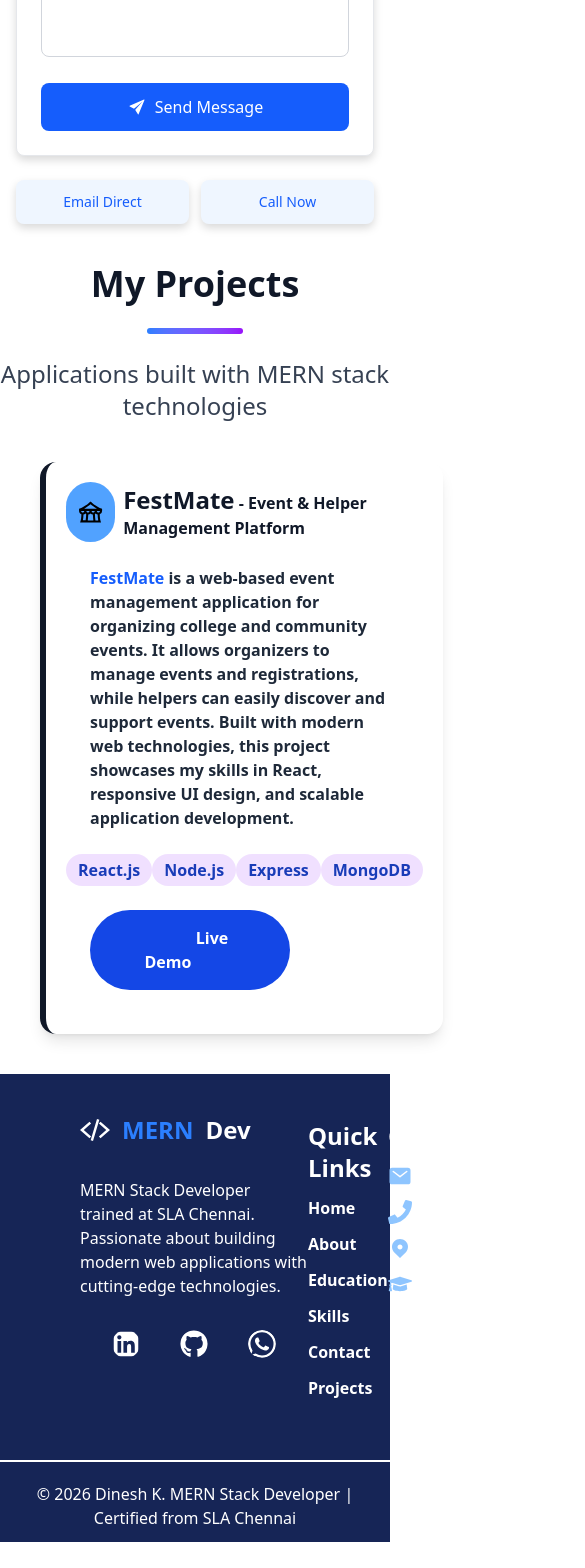
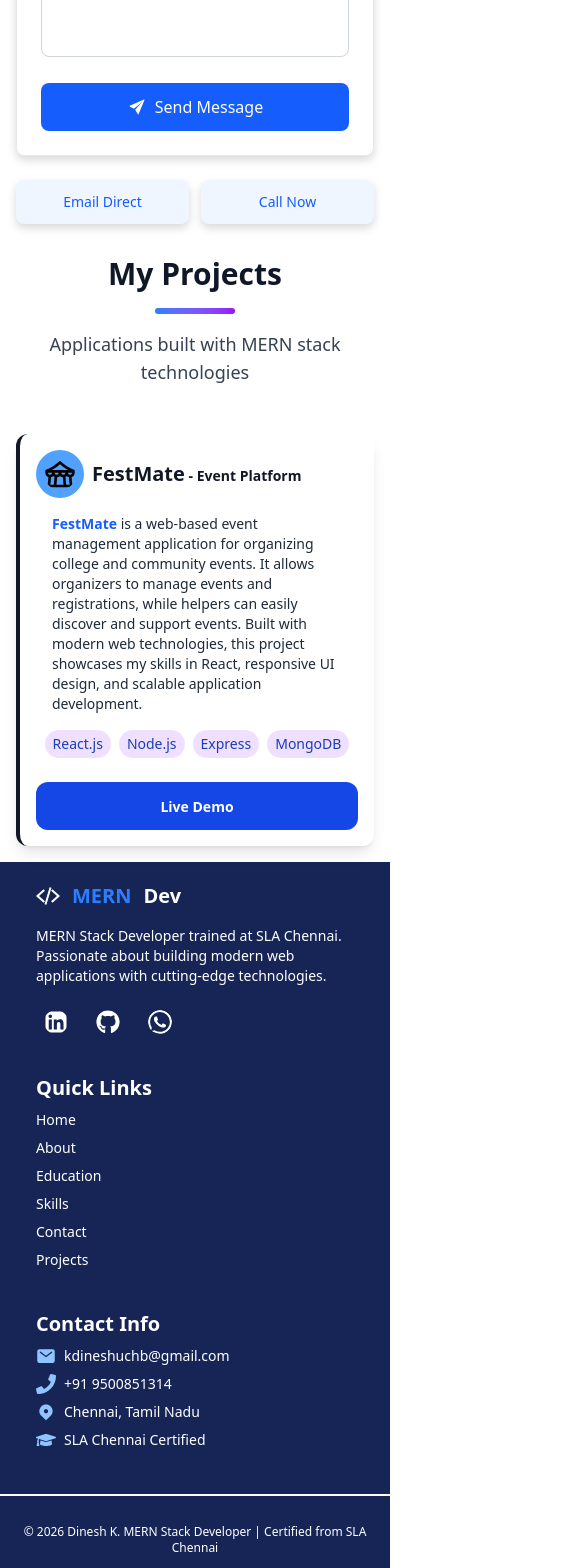
Before and after one commit to dineshk055/portfolio, a React (Vite) app: page / in a window 390 px wide. Shown: the part 7155-8723 px from the top of the page, 585 px wide, since content can reach past the window. Before the commit the page ends 8697 px from the top, so only its background shows below. Built offline with nearby package versions, Linux system fonts and the light colour scheme.

Commit message:
edited responsively

```diff
--- a/src/components/Footer.jsx
+++ b/src/components/Footer.jsx
@@ -8,43 +8,84 @@ const Footer = ({ scrollToSection, homeRef, aboutRef,educationRef,skillRef, cont
   return (
     <>
       <div className='bg-blue-950'>
-        <div className='flex justify-between items-baseline p-10'>
-          <div className='w-100 ml-10 '>  {/* for left side footer content*/}
-            <h1 className='flex items-center gap-3 text-2xl font-extrabold text-white'><span><IoCodeSlashSharp className='text-3xl  text-white' /></span><span className='text-blue-500 '>MERN</span> Dev</h1>
-            <h2 className='text-white sm:font-semibold pt-8 '>MERN Stack Developer trained at SLA Chennai. Passionate about building modern web applications with cutting-edge technologies.</h2>
-            <div className='flex gap-4 text-2xl m-5 text-white'>
-              <a href="http://www.linkedin.com/in/dinesh-k-k5" target='_blank' rel="noopener noreferrer"><FaLinkedin className='hover:bg-black/50 bg-transparent p-3 rounded-full  w-13 h-13 duration-300 hover:-translate-y-2'/></a>
-              <a href="https://github.com/dineshk055/FestMate" target='_blank' rel="noopener noreferrer"><FaGithub  className='hover:bg-black/50 bg-transparent p-3 rounded-full  w-13 h-13 duration-300 hover:-translate-y-2' /></a>
-              <a href="https://wa.me/919500851314?text=Hi%20Dinesh" target="_blank" rel="noopener noreferrer"><BsWhatsapp  className='hover:bg-black/50 bg-transparent p-3 rounded-full  w-13 h-13 duration-300 hover:-translate-y-2'/></a>
+        {/* Main footer container - responsive flex layout */}
+        <div className='flex flex-col lg:flex-row justify-between items-baseline p-5 md:p-10 gap-8 lg:gap-0'>
+          {/* Left section */}
+          <div className='w-full lg:w-1/3 ml-0 lg:ml-10 px-4 lg:px-0'>
+            <h1 className='flex items-center gap-3 text-xl md:text-2xl font-extrabold text-white'>
+              <span><IoCodeSlashSharp className='text-2xl md:text-3xl text-white' /></span>
+              <span className='text-blue-500'>MERN</span> Dev
+            </h1>
+            <h2 className='text-white font-medium md:font-semibold pt-4 md:pt-8 text-sm md:text-base'>
+              MERN Stack Developer trained at SLA Chennai. Passionate about building modern web applications with cutting-edge technologies.
+            </h2>
+            <div className='flex gap-3 md:gap-4 text-xl md:text-2xl mt-4 md:m-5 text-white'>
+              <a href="http://www.linkedin.com/in/dinesh-k-k5" target='_blank' rel="noopener noreferrer">
+                <FaLinkedin className='hover:bg-black/50 bg-transparent p-2 md:p-3 rounded-full w-10 h-10 md:w-13 md:h-13 duration-300 hover:-translate-y-1 md:hover:-translate-y-2'/>
+              </a>
+              <a href="https://github.com/dineshk055/FestMate" target='_blank' rel="noopener noreferrer">
+                <FaGithub className='hover:bg-black/50 bg-transparent p-2 md:p-3 rounded-full w-10 h-10 md:w-13 md:h-13 duration-300 hover:-translate-y-1 md:hover:-translate-y-2' />
+              </a>
+              <a href="https://wa.me/919500851314?text=Hi%20Dinesh" target="_blank" rel="noopener noreferrer">
+                <BsWhatsapp className='hover:bg-black/50 bg-transparent p-2 md:p-3 rounded-full w-10 h-10 md:w-13 md:h-13 duration-300 hover:-translate-y-1 md:hover:-translate-y-2'/>
+              </a>
             </div>
           </div>
-          <div className='w-100'>    {/* for center side footer content*/}
-            <h1 className='text-white font-extrabold text-2xl mb-2 '>Quick Links</h1>
-            <div className='text-white font-semibold '>
-              <h1  className='hover:translate-x-2 duration-300 cursor-pointer hover:text-blue-400 my-3 w-20' onClick={()=>scrollTo({top:0,behavior:"smooth"})}>Home</h1>
-              <h1  className='hover:translate-x-2 duration-300 cursor-pointer hover:text-blue-400 my-3 w-20'  onClick={()=>scrollToSection(aboutRef)}>About</h1>
-              <h1  className='hover:translate-x-2 duration-300 cursor-pointer hover:text-blue-400 my-3 w-20'  onClick={()=>scrollToSection(educationRef)}>Education</h1>
-              <h1  className='hover:translate-x-2 duration-300 cursor-pointer hover:text-blue-400 my-3 w-20'  onClick={()=>scrollToSection(skillRef)}>Skills</h1>
-              <h1  className='hover:translate-x-2 duration-300 cursor-pointer hover:text-blue-400 my-3 w-20'  onClick={()=>scrollToSection(contactRef)}>Contact</h1>
-              <h1  className='hover:translate-x-2 duration-300 cursor-pointer hover:text-blue-400 my-3 w-20'  onClick={()=>scrollToSection(projectRef)}>Projects</h1>
+
+          {/* Center section */}
+          <div className='w-full lg:w-1/3 px-4 lg:px-0'>
+            <h1 className='text-white font-extrabold text-xl md:text-2xl mb-2 md:mb-2'>Quick Links</h1>
+            <div className='text-white font-medium md:font-semibold text-sm md:text-base'>
+              <h1 className='hover:translate-x-2 duration-300 cursor-pointer hover:text-blue-400 my-2 md:my-3 w-full'
+                  onClick={()=>window.scrollTo({top:0,behavior:"smooth"})}>Home</h1>
+              <h1 className='hover:translate-x-2 duration-300 cursor-pointer hover:text-blue-400 my-2 md:my-3 w-full'
+                  onClick={()=>scrollToSection(aboutRef)}>About</h1>
+              <h1 className='hover:translate-x-2 duration-300 cursor-pointer hover:text-blue-400 my-2 md:my-3 w-full'
+                  onClick={()=>scrollToSection(educationRef)}>Education</h1>
+              <h1 className='hover:translate-x-2 duration-300 cursor-pointer hover:text-blue-400 my-2 md:my-3 w-full'
+                  onClick={()=>scrollToSection(skillRef)}>Skills</h1>
+              <h1 className='hover:translate-x-2 duration-300 cursor-pointer hover:text-blue-400 my-2 md:my-3 w-full'
+                  onClick={()=>scrollToSection(contactRef)}>Contact</h1>
+              <h1 className='hover:translate-x-2 duration-300 cursor-pointer hover:text-blue-400 my-2 md:my-3 w-full'
+                  onClick={()=>scrollToSection(projectRef)}>Projects</h1>
             </div>
           </div>
-          <div className='w-100'>    {/* for right side footer content*/}
-            <h1 className='text-white font-extrabold text-2xl'>Contact Info</h1>
-            <div>
-              <h1 className='flex items-center gap-2 font-semibold text-white my-3'><span><IoMail className='text-2xl text-blue-300' /></span> kdineshuchb@gmail.com</h1>
-              <h1 className='flex items-center gap-2 font-semibold text-white my-3'><span><FaPhone className='text-2xl text-blue-300'/></span>+91 9500851314</h1>
-              <h1 className='flex items-center gap-2 font-semibold text-white my-3'><span><TiLocation className='text-2xl text-blue-300'/></span>Chennai, Tamil Nadu</h1>
-              <h1 className='flex items-center gap-2 font-semibold text-white my-3'><span><FaGraduationCap className='text-2xl text-blue-300'/></span>SLA Chennai Certified</h1>
+
+          {/* Right section */}
+          <div className='w-full lg:w-1/3 px-4 lg:px-0'>
+            <h1 className='text-white font-extrabold text-xl md:text-2xl mb-2 md:mb-2'>Contact Info</h1>
+            <div className='text-sm md:text-base'>
+              <h1 className='flex items-center gap-2 font-medium md:font-semibold text-white my-2 md:my-3'>
+                <span><IoMail className='text-xl md:text-2xl text-blue-300' /></span>
+                kdineshuchb@gmail.com
+              </h1>
+              <h1 className='flex items-center gap-2 font-medium md:font-semibold text-white my-2 md:my-3'>
+                <span><FaPhone className='text-xl md:text-2xl text-blue-300'/></span>
+                +91 9500851314
+              </h1>
+              <h1 className='flex items-center gap-2 font-medium md:font-semibold text-white my-2 md:my-3'>
+                <span><TiLocation className='text-xl md:text-2xl text-blue-300'/></span>
+                Chennai, Tamil Nadu
+              </h1>
+              <h1 className='flex items-center gap-2 font-medium md:font-semibold text-white my-2 md:my-3'>
+                <span><FaGraduationCap className='text-xl md:text-2xl text-blue-300'/></span>
+                SLA Chennai Certified
+              </h1>
             </div>
           </div>
         </div>
-        <span className='border w-200 m-auto h-0.5 block text-white my-2'></span>
-        <h1 className='text-white text-center p-3'>© 2026 Dinesh K. MERN Stack Developer | Certified from SLA Chennai</h1>
+
+        {/* Divider line */}
+        <span className='border w-full lg:w-4/5 mx-auto h-0.5 block text-white my-4 md:my-2'></span>
+
+        {/* Copyright section */}
+        <h1 className='text-white text-center p-3 text-xs md:text-sm lg:text-base px-4'>
+          © 2026 Dinesh K. MERN Stack Developer | Certified from SLA Chennai
+        </h1>
       </div>
 
     </>
   )
 }
 
-export default Footer
+export default Footer;
--- a/src/components/Projects.jsx
+++ b/src/components/Projects.jsx
@@ -5,33 +5,40 @@ const Projects = forwardRef ((props,ref) => {
   return (
     <>
 
-      <div className='w-full ' ref={ref}>
-        <h1 className="text-4xl md:text-5xl font-bold text-gray-900 my-6 text-center">My Projects</h1>
-        <h1 className="w-24 h-1.5 bg-linear-to-r from-blue-500 to-purple-600 mx-auto rounded-full mb-6"></h1>
-        <h1 className='text-center text-2xl text-gray-700 '>Applications built with MERN stack technologies</h1>
-        <div className='flex justify-around'>
-          <div className='w-130 p-5 m-10 rounded-2xl shadow-lg hover:shadow-2xl duration-500 hover:scale-105  border-l-6 border-gray-900'>
-            <div className='flex items-center gap-2'>
-              <MdOutlineFestival className='text-4xl bg-blue-400 rounded-full w-15 h-15 p-3 ' />
+      <div className='w-full px-4 md:px-6 lg:px-8' ref={ref}>
+        <h1 className="text-3xl md:text-4xl lg:text-5xl font-bold text-gray-900 my-4 md:my-6 text-center">My Projects</h1>
+        <h1 className="w-20 md:w-24 h-1.5 bg-linear-to-r from-blue-500 to-purple-600 mx-auto rounded-full mb-4 md:mb-6"></h1>
+        <h1 className='text-center text-lg md:text-xl lg:text-2xl text-gray-700 px-4'>Applications built with MERN stack technologies</h1>
+        <div className='flex flex-col lg:flex-row justify-center items-center lg:justify-around gap-6 md:gap-8 lg:gap-0 mt-8 md:mt-10'>
+          <div className='w-full md:w-4/5 lg:w-130 p-4 md:p-5 m-4 md:m-6 lg:m-10 rounded-xl md:rounded-2xl shadow-lg hover:shadow-2xl duration-500 hover:scale-105 border-l-4 md:border-l-6 border-gray-900'>
+            <div className='flex items-center gap-2 md:gap-3'>
+              <MdOutlineFestival className='text-3xl md:text-4xl bg-blue-400 rounded-full w-12 h-12 md:w-15 md:h-15 p-2 md:p-3' />
 
-              <h1 className='font-semibold text-gray-900'> <span className='text-2xl md:text-2xl font-bold text-gray-900'>FestMate</span> - Event & Helper Management Platform</h1>
+              <h1 className='font-semibold text-gray-900 text-sm md:text-base lg:text-lg'>
+                <span className='text-xl md:text-2xl font-bold text-gray-900'>FestMate</span>
+                <span className='hidden md:inline'> - Event & Helper Management Platform</span>
+                <span className='inline md:hidden'> - Event Platform</span>
+              </h1>
 
             </div>
-            <h2 className='p-6 font-semibold text-gray-800'><span className='text-blue-600 font-bold'> FestMate </span> is a web-based event management application for organizing college and community events. It allows organizers to manage events and registrations, while helpers can easily discover and support events. Built with modern web technologies, this project showcases my skills in React, responsive UI design, and scalable application development.</h2>
-            <div className='flex justify-around'>
-              <span className='bg-purple-300/40 text-blue-800 px-3 py-1 rounded-full font-semibold '>React.js</span>
-              <span className='bg-purple-300/40 text-blue-800 px-3 py-1 rounded-full font-semibold '>Node.js</span>
-              <span className='bg-purple-300/40 text-blue-800 px-3 py-1 rounded-full font-semibold '>Express</span>
-              <span className='bg-purple-300/40 text-blue-800 px-3 py-1 rounded-full font-semibold '>MongoDB</span>
+            <h2 className='p-4 md:p-6 font-medium md:font-semibold text-gray-800 text-sm md:text-base'>
+              <span className='text-blue-600 font-bold'> FestMate </span>
+              is a web-based event management application for organizing college and community events.
+              It allows organizers to manage events and registrations, while helpers can easily discover
+              and support events. Built with modern web technologies, this project showcases my skills
+              in React, responsive UI design, and scalable application development.
+            </h2>
+            <div className='flex flex-wrap justify-center gap-2 md:gap-3'>
+              <span className='bg-purple-300/40 text-blue-800 px-2 md:px-3 py-1 rounded-full font-medium md:font-semibold text-sm'>React.js</span>
+              <span className='bg-purple-300/40 text-blue-800 px-2 md:px-3 py-1 rounded-full font-medium md:font-semibold text-sm'>Node.js</span>
+              <span className='bg-purple-300/40 text-blue-800 px-2 md:px-3 py-1 rounded-full font-medium md:font-semibold text-sm'>Express</span>
+              <span className='bg-purple-300/40 text-blue-800 px-2 md:px-3 py-1 rounded-full font-medium md:font-semibold text-sm'>MongoDB</span>
             </div>
-            <div className='text-center bg-blue-700 w-50 m-6 text-white font-bold p-4 rounded-full duration-500 hover:bg-blue-400 '>
-              <a href="#" className='  rounded p-5 px-11 text-white'>Live Demo</a>
+            <div className='text-center bg-blue-700 w-full md:w-50 mx-auto mt-6 md:m-6 text-white font-bold p-3 md:p-4 rounded-xl md:rounded-full duration-500 hover:bg-blue-400 '>
+              <a href="#" className='text-sm md:text-base'>Live Demo</a>
             </div>
 
           </div>
-
-
-
 
           {/* for other cards*/}
 
```
